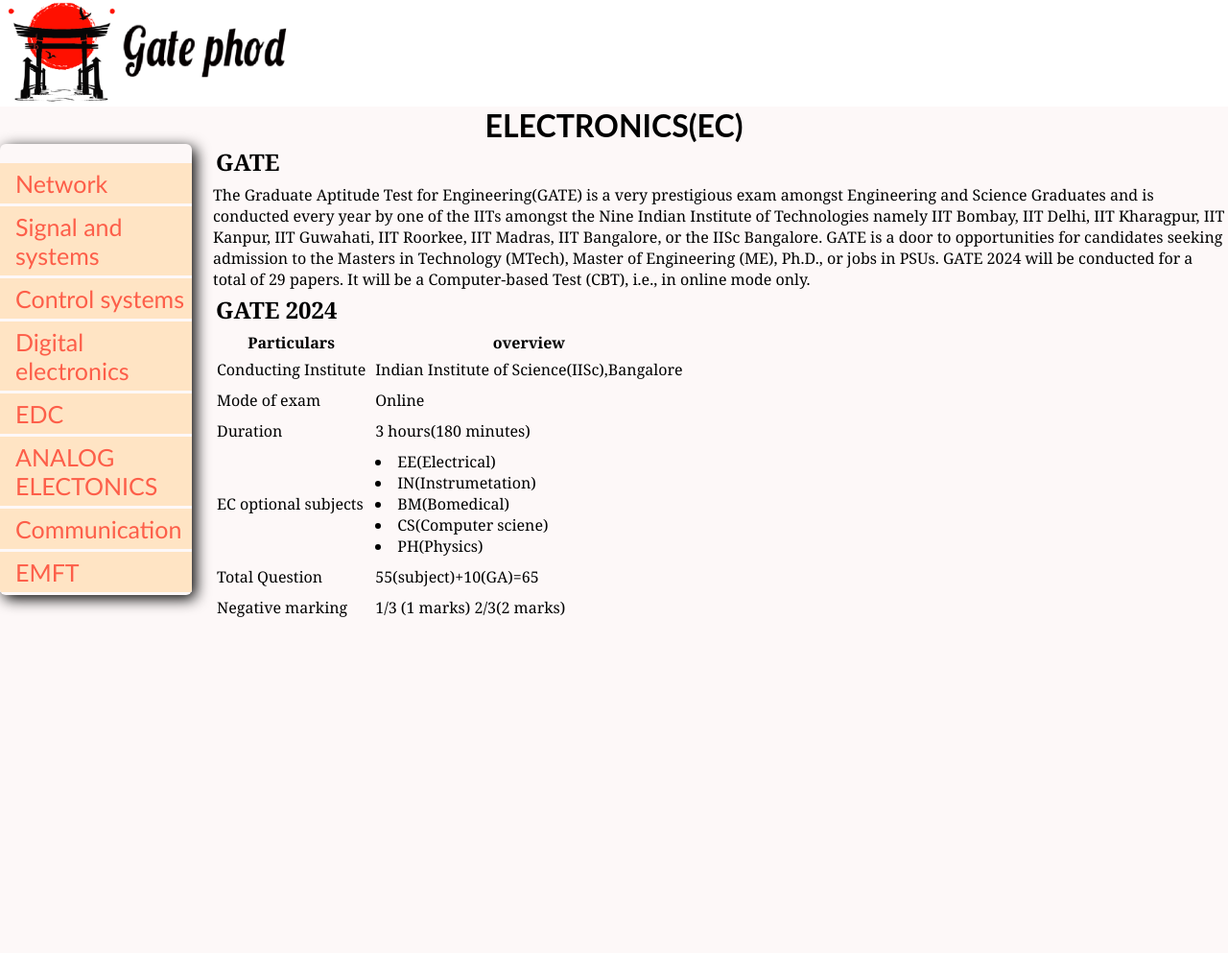
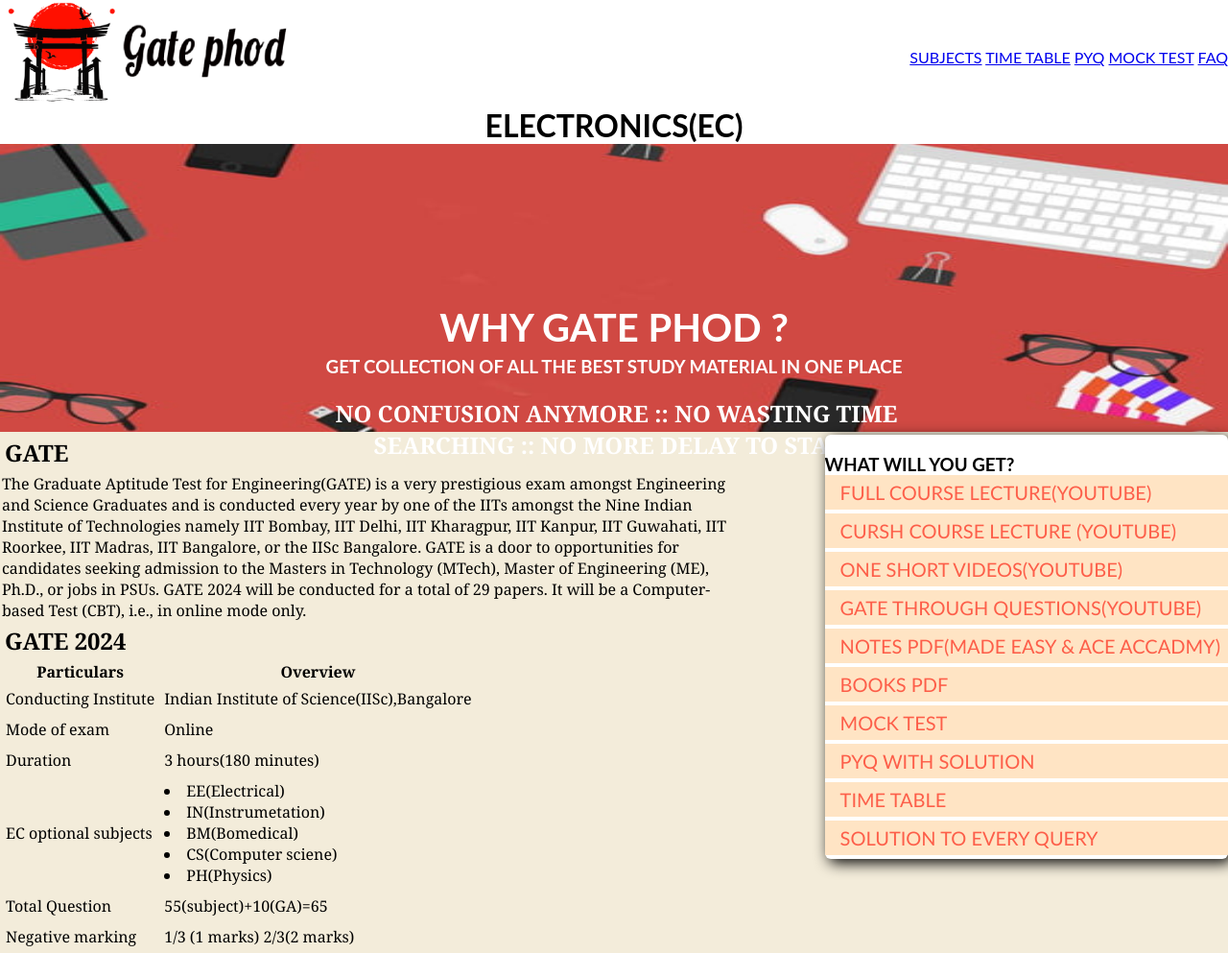
Before and after one commit to harshim21/gate-phod, a plain HTML site: page index.html in a window 1280 px wide. Shown: the whole page at 96% size. Before the commit the page ends 800 px from the top, so only its background shows below. Drawn offline with Linux system fonts and the light colour scheme.

Commit message:
FRONT PAGE

```diff
--- a/BTG.CSS
+++ b/BTG.CSS
@@ -2,14 +2,14 @@
 {
     margin: 0;
     padding: 0;
-    user-select: none;
-    background-color: rgb(253, 248, 248);
+
+
 
 
 }
     body{
     font-family: "LATO",sans-serif;
-
+    background-color: rgb(243, 236, 218);
 
 }
 img{width: 300px;
@@ -22,18 +22,47 @@ img{width: 300px;
 
 
 }
+.intro {
 
 
-.sidebar a {
+    color: rgb(27, 13, 13)
+}
+.intro img{
+    height: 300px;
+    width: 100%;
+    box-shadow: 4PX;
+
+}
+  .centered {
+    position: absolute;
+    transform: translate(-50%, -50%);
+    top: 50%;
+    margin-left: 640px;
+    color: white;
+  text-align: center;
+  }
+  .centered h1
+  {
+    font-size: 40px;
+   color: white;
+   text-align: center;
+   padding-bottom: 6px;
+
+  }
+  .centered h2{
+    margin-left: 5px;
+  }
+
+.sidebar LI {
     padding: 6px 8px 6px 16px;
     text-decoration: none;
-    font-size: 25px;
+    font-size: 20px;
     color: rgb(253, 94, 73);
     display: block;
-    list-style-type: none;
+    list-style-type: circle;
     font-family: 'Gill Sans', 'Gill Sans MT', Calibri, 'Trebuchet MS', sans-serif;
     background-color: bisque;
-    margin-bottom: 3px;
+    margin-bottom: 4px;
 
 
 
@@ -48,37 +77,41 @@ img{width: 300px;
 
 .sidebar{
     height: max-content;
-    width: 200px;
-    position: fixed;
+    position: absolute;
     overflow-x: hidden;
     padding-top: 20px;
-    left: 0px;
+    right: 0PX;
     border-radius: 6PX;
     box-shadow: 4px 4px 15px black;
+    background-color: white;
 
 }
 nav{
-    position: top;
-    padding: 5px 5px;
+    float: right;
+    padding-top: 50px;
+    background-color: white;
+    text-decoration: none;
 }
+
 
 .logo h1{text-align: center;
 
 }
 h2{
-    margin-left: 220px;
+
     padding: 5px 5px;
     font-family: Cambria, Cochin, Georgia, Times, 'Times New Roman', serif ;
     padding-top: 2px;
+    padding-bottom: 3px;
 }
 p{
-    margin-left: 220px;
+    margin-right: 500PX;
     padding: 2PX;
     font-family: Georgia, 'Times New Roman', Times, serif;
 
 }
 table{
-    margin-left: 220px;
+    border: 1px;
 
 }
 tr,td{
--- a/index.html
+++ b/index.html
@@ -12,27 +12,42 @@
 
      <div class="logo">
        <img src="HEADER.png">
+       <nav>
+        <A href="#"> SUBJECTS</A>
+        <a href="#">TIME TABLE</a>
+          <a href="#"> PYQ</a>
+          <a href="#">MOCK TEST</a>
+          <a href="#">FAQ</a>
+        </nav>
+
        <h1>ELECTRONICS(EC)</h1>
     </div>
 
-    <div class="main">
-        <div class="sidebar">
 
 
-            <ul>
-                <li><a href="network.html">Network</a></li>
-                <li><a href="signal and system.html">Signal and systems</a></li>
-                <li><a href="control system.html">Control systems</a></li>
-                <li><a href="DIGITAL.html">Digital electronics</a></li>
-                <li><a href="EDC.html">EDC</a></li>
-                <LI><A href="ANALOG.html">ANALOG ELECTONICS</A></LI>
-                <LI><A href="communication.html">Communication</A></LI>
-                <li><a href="emft.html">EMFT</a></li>
+<div class="intro">
+    <img src="o.jpg">
+    <div class="centered"><h1>WHY GATE PHOD ?</h1>
+        <h3>GET COLLECTION OF ALL THE BEST STUDY MATERIAL IN ONE PLACE</H3>
+            <BR><h2>NO CONFUSION ANYMORE :: NO WASTING TIME SEARCHING :: NO MORE DELAY TO START </h2>
+    </div>
+
+</div>
+        <div class="sidebar">
+            <ul><H3>WHAT WILL YOU GET?</H3>
+                <li>FULL COURSE LECTURE(YOUTUBE) </li>
+                <LI> CURSH COURSE LECTURE (YOUTUBE)</LI>
+                <LI> ONE SHORT VIDEOS(YOUTUBE)</LI>
+                <LI> GATE THROUGH QUESTIONS(YOUTUBE)</LI>
+                <LI>NOTES PDF(MADE EASY & ACE ACCADMY)</LI>
+                <LI>BOOKS PDF</LI>
+                <LI>MOCK TEST</LI>
+                <LI>PYQ WITH SOLUTION</LI>
+                <LI>TIME TABLE</LI>
+                <LI>SOLUTION TO EVERY QUERY</LI>
             </ul>
         </div>
-    </div>
 
-<section>
     <h2>GATE
 
         </h2>
@@ -43,7 +58,7 @@
         <table>
             <tr>
                 <TH>Particulars</TH>
-                <th>overview</th>
+                <th>Overview</th>
             </tr>
 
             <tr>
@@ -79,5 +94,6 @@
 
         </table>
 
+
 </body>
 </html>
```
Also changed, not shown: trier.html (+17 -9 lines), finalbg.png (added), front.png (added), o.jpg (added).
